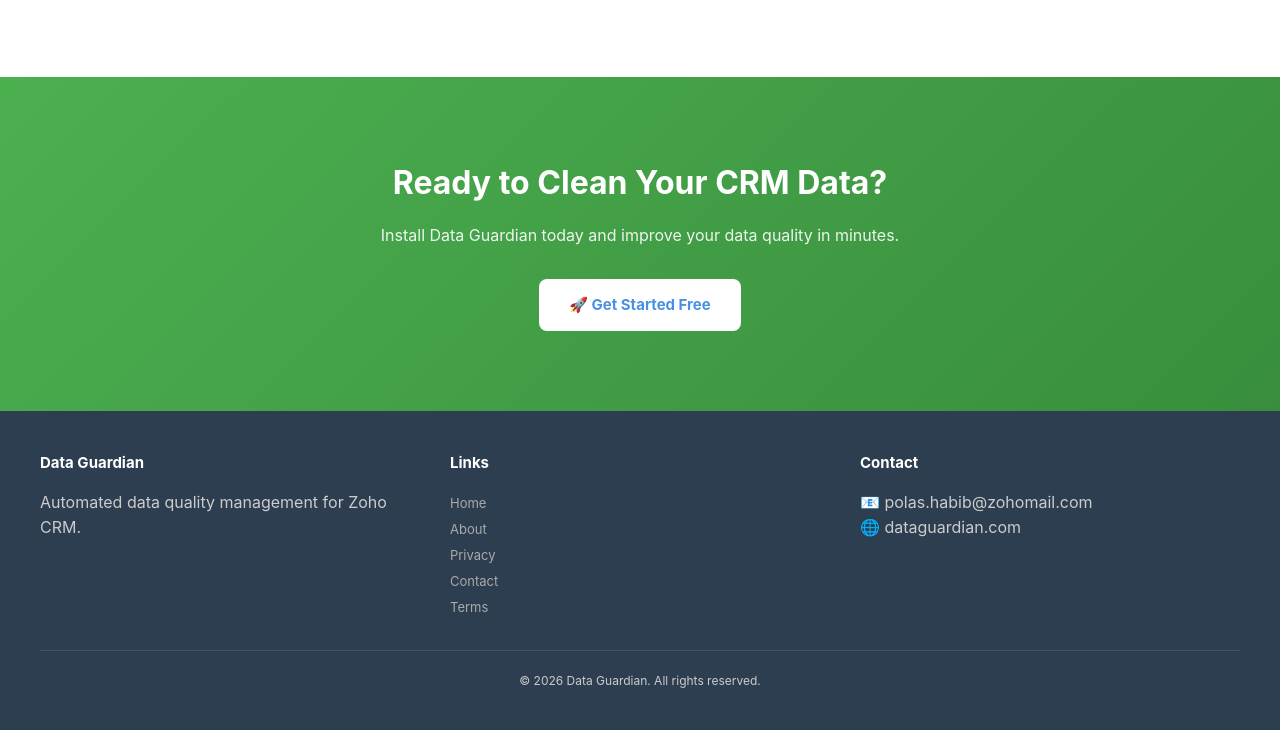
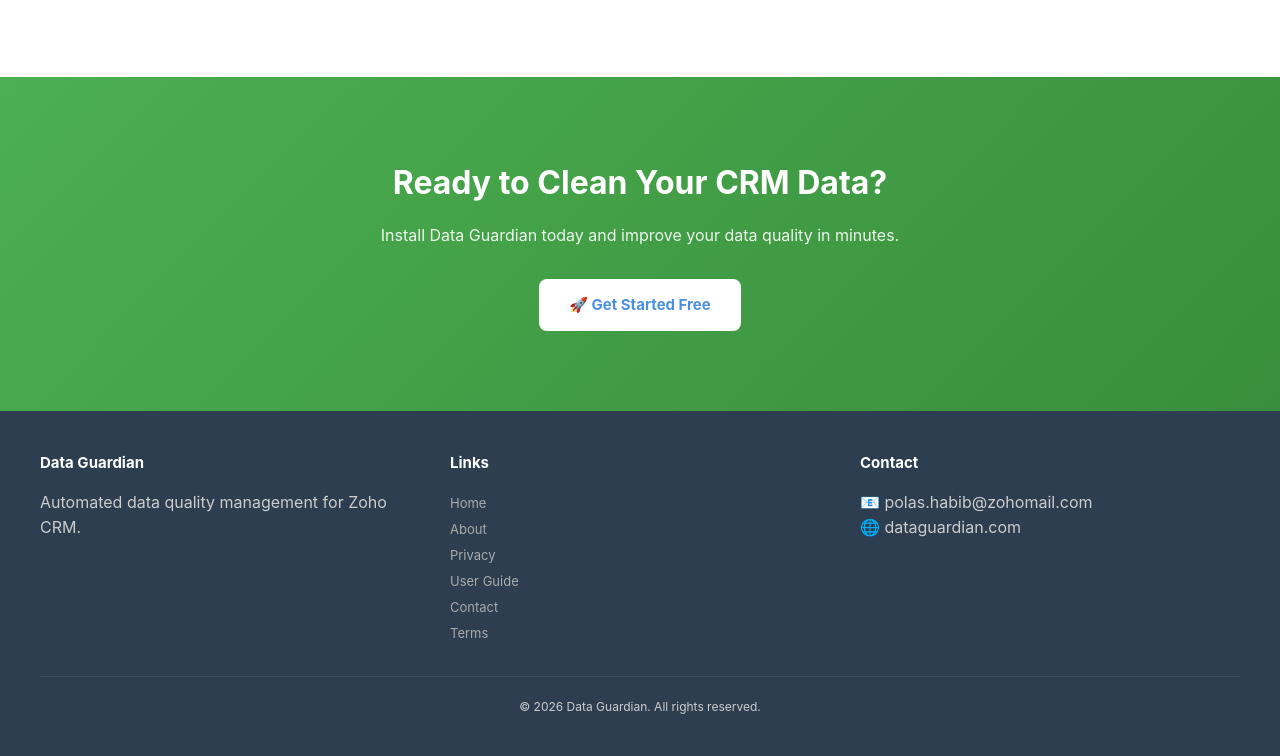
Before and after one commit to polashrp/zohocrmdataguardian, a plain HTML site: page index.html in a window 1280 px wide. Shown: the part 2197-2953 px from the top of the page. Before the commit the page ends 2927 px from the top, so only its background shows below. Drawn offline with Linux system fonts and the light colour scheme.

Commit message:
Update footer links to include User Guide

```diff
--- a/index.html
+++ b/index.html
@@ -167,7 +167,7 @@
 <footer>
     <div class="footer-grid">
         <div><h4>Data Guardian</h4><p>Automated data quality management for Zoho CRM.</p></div>
-        <div><h4>Links</h4><a href="index.html">Home</a><a href="about.html">About</a><a href="privacy.html">Privacy</a><a href="contact.html">Contact</a><a href="terms.html">Terms</a></div>
+        <div><h4>Links</h4><a href="index.html">Home</a><a href="about.html">About</a><a href="privacy.html">Privacy</a><a href="guide.html">User Guide</a><a href="contact.html">Contact</a><a href="terms.html">Terms</a></div>
         <div><h4>Contact</h4><p>📧 polas.habib@zohomail.com</p><p>🌐 dataguardian.com</p></div>
     </div>
     <div class="footer-bottom">&copy; 2026 Data Guardian. All rights reserved.</div>
```
